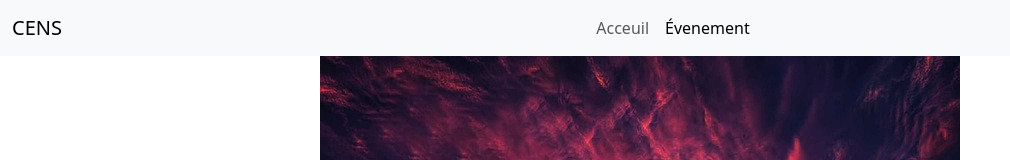
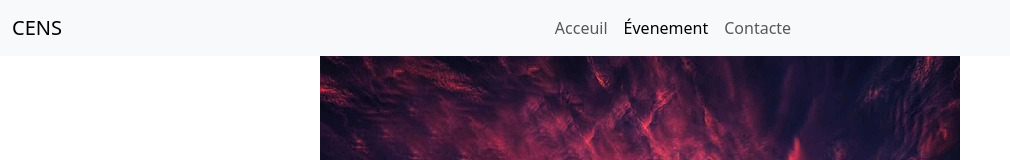
Before and after one commit to Mondot547/evalStudi1, a plain HTML site: page evenement.html in a window 1280 px wide. Shown: the top 160 px of the page, without its empty margins (0-1010 px from the left). Drawn offline with nearby package versions, Linux system fonts and the light colour scheme.

Commit message:
ajout du lien contacte dans la nav

```diff
--- a/evenement.html
+++ b/evenement.html
@@ -25,6 +25,7 @@
           <div class="navbar-nav m-auto">
             <a class="nav-link" aria-current="page" href="index.html">Acceuil</a>
             <a class="nav-link active" href="evenement.html">Évenement</a>
+            <a href="contact.html" class="nav-link">Contacte</a>
           </div>
         </div>
       </div>
```
Also changed, not shown: index.html (+1 -0 lines).
